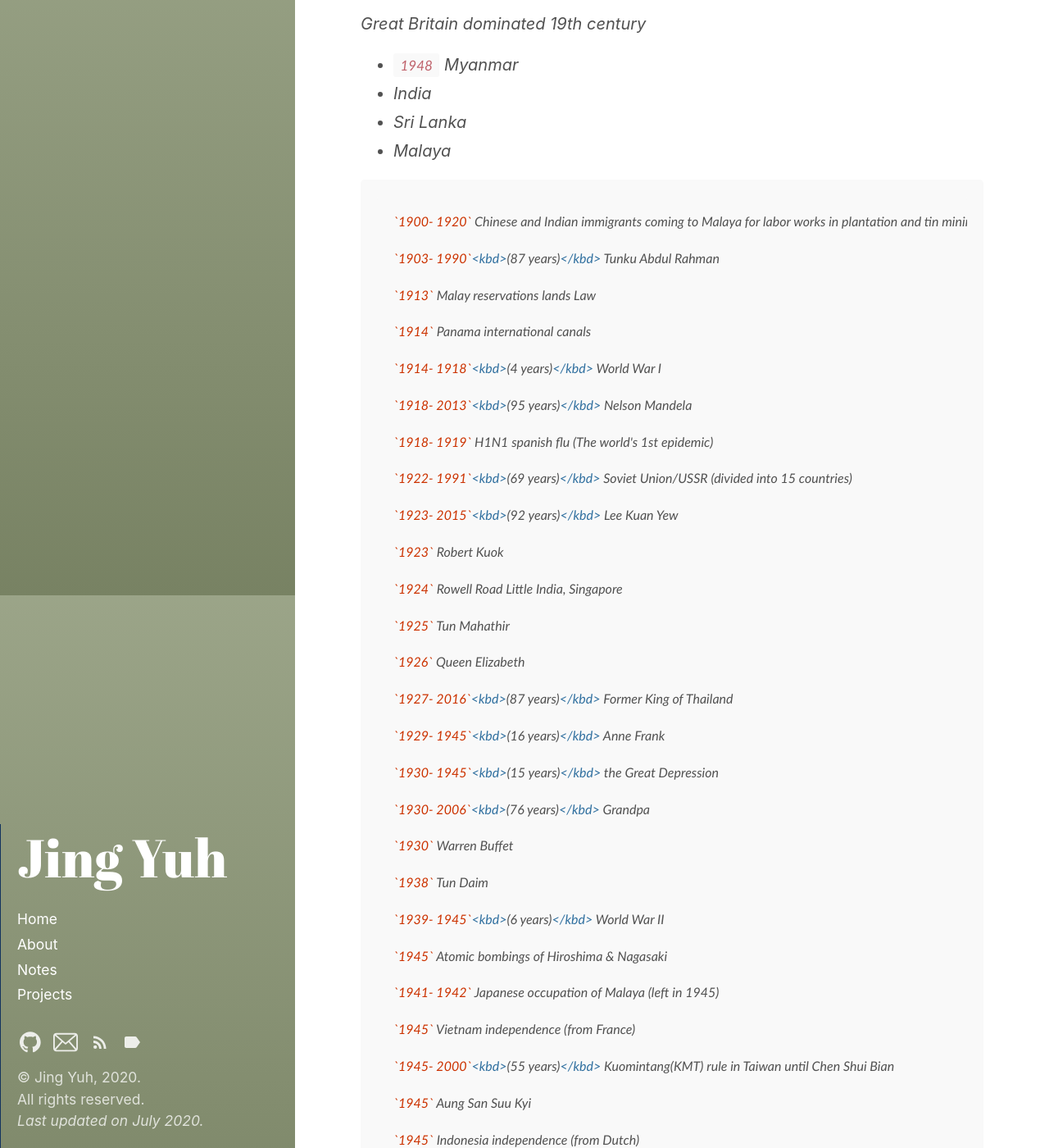
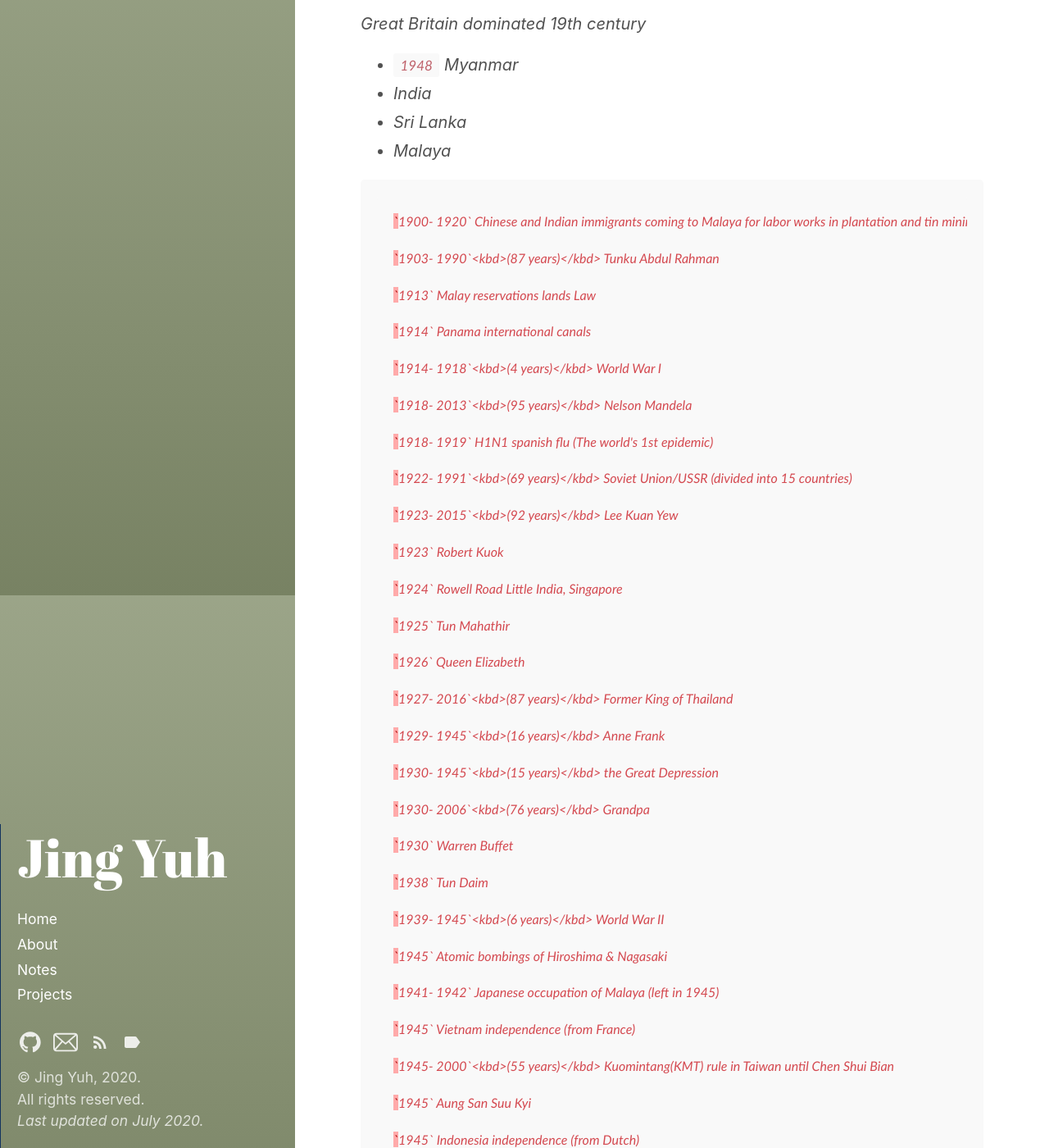
Before and after one commit to jyang123-bit/Website, a Jekyll site: the page built from _posts/2020-06-23-Notes-cross-reference-historical-events.md, in a window 1280 px wide and 1400 px high, scrolled down 1074 px. Shown: the whole window at 82% size. Built offline with Jekyll 4.4.1, drawn with Linux system fonts in a browser that asks for light colours; some of the changed text lies outside the part shown.

Commit message:
Update 2020-06-23-Notes-cross-reference-historical-events.md

````diff
--- a/_posts/2020-06-23-Notes-cross-reference-historical-events.md
+++ b/_posts/2020-06-23-Notes-cross-reference-historical-events.md
@@ -53,7 +53,7 @@
 - Sri Lanka
 - Malaya
 
-```markdown
+```yml
 `1900- 1920` Chinese and Indian immigrants coming to Malaya for labor works in plantation and tin mining
 
 `1903- 1990`<kbd>(87 years)</kbd> Tunku Abdul Rahman
````
